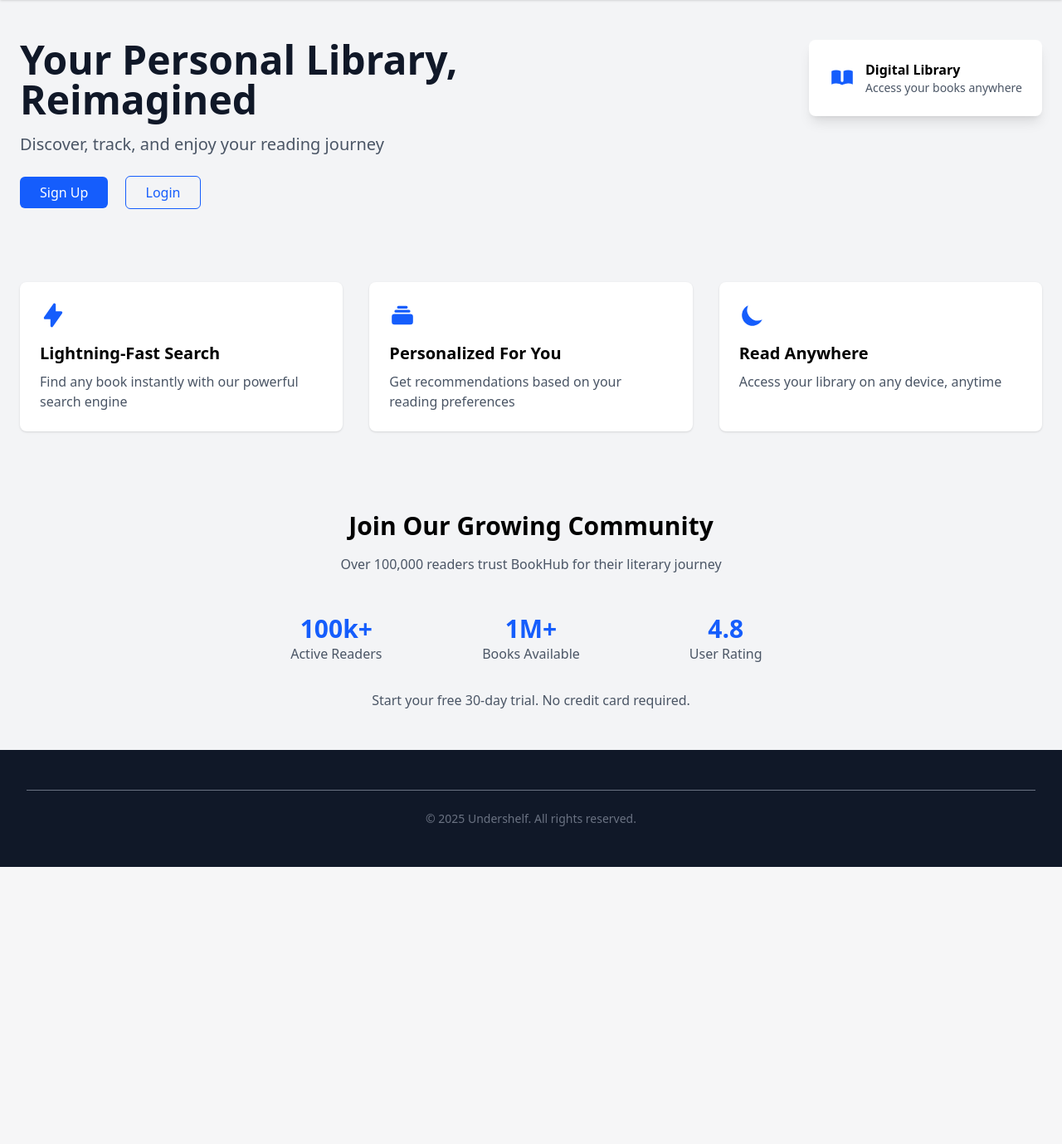
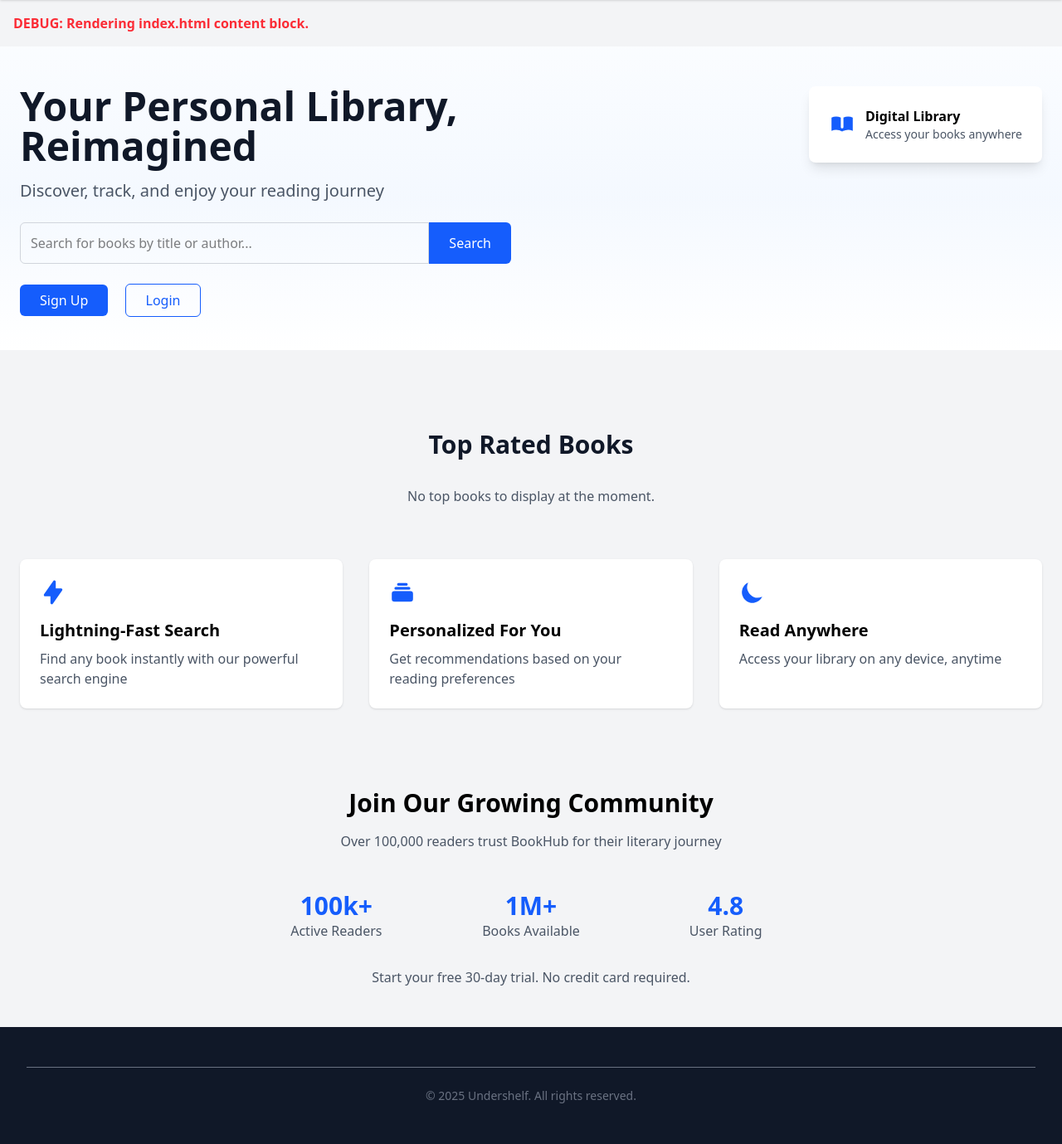
Before and after one commit to SP-SDU/Undershelf, a Django app: page / in a window 1280 px wide. Shown: the part 64-1443 px from the top of the page at 83% size. Before the commit the page ends 1109 px from the top, so only its background shows below. Run offline with Django 5.2, Linux system fonts and the light colour scheme; data that the repository does not hold is empty; some libraries are stand-ins or nearby versions.

Commit message:
feat(home): Add search bar and display top books on index page

```diff
--- a/src/presentation/templates/index.html
+++ b/src/presentation/templates/index.html
@@ -1,17 +1,39 @@
 {% extends 'base.html' %}
+{% load static %}
 
 {% block content %}
-<main class="max-w-7xl mx-auto px-6 py-12">
+<p class="text-red-500 font-bold p-4">DEBUG: Rendering index.html content block.</p> <!-- Debug paragraph -->
+<!-- Hero Section with Wave Background Placeholder -->
+<div class="relative bg-white overflow-hidden">
+    <div class="absolute inset-0">
+        <!-- Placeholder for Wave SVG/Image -->
+        <!-- <img class="w-full h-full object-cover" src="{% static 'images/wave.svg' %}" alt="Wave background"> -->
+        <div class="w-full h-full bg-gradient-to-b from-blue-50 via-blue-100 to-transparent opacity-30"></div>
+        <!-- Simple gradient placeholder -->
+    </div>
+    <main class="relative max-w-7xl mx-auto px-6 py-12 z-10"> <!-- Added relative and z-10 -->
         <div class="grid grid-cols-1 gap-12 lg:grid-cols-2">
             <div>
                 <h1 class="text-5xl font-bold text-gray-900 mb-4">Your Personal Library, Reimagined</h1>
-            <p class="text-xl text-gray-600 mb-8">Discover, track, and enjoy your reading journey</p>
+                <p class="text-xl text-gray-600 mb-6">Discover, track, and enjoy your reading journey</p>
+
+                <!-- Search Bar -->
+                <form action="{% url 'search' %}" method="get" class="mb-8 flex">
+                    <input type="text" name="q" placeholder="Search for books by title or author..."
+                        class="flex-grow p-3 border border-gray-300 rounded-l-md focus:ring-blue-500 focus:border-blue-500">
+                    <button type="submit"
+                        class="bg-blue-600 text-white px-6 py-3 rounded-r-md hover:bg-blue-700">Search</button>
+                </form>
+
                 <div class="space-x-4">
                     <a href="{% url 'signup' %}" class="bg-blue-600 text-white px-6 py-2 rounded-md">Sign Up</a>
-                <a href="{% url 'login' %}" class="border border-blue-600 text-blue-600 px-6 py-2 rounded-md">Login</a>
+                    <a href="{% url 'login' %}"
+                        class="border border-blue-600 text-blue-600 px-6 py-2 rounded-md">Login</a>
                 </div>
             </div>
             <div class="relative">
+                <!-- Placeholder for Wave Design - could be an img or SVG background -->
+                <!-- For example: <img src="{% static 'path/to/wave.svg' %}" class="absolute inset-0 w-full h-full object-cover opacity-50" alt="Wave background"> -->
                 <div class="absolute top-0 right-0 bg-white p-6 rounded-lg shadow-lg">
                     <div class="flex items-center space-x-3">
                         <svg class="w-8 h-8 text-blue-600" fill="currentColor" viewBox="0 0 20 20">
@@ -25,9 +47,48 @@
                     </div>
                 </div>
             </div>
+        </div> <!-- End of main content grid -->
+    </main> <!-- End of relative main -->
+</div> <!-- End of Hero Section -->
+
+<!-- Sections below hero -->
+<div class="max-w-7xl mx-auto px-6 py-12"> <!-- Added container -->
+    <!-- Section for Top Books -->
+    <div class="mt-12"> <!-- Adjusted margin -->
+        <h2 class="text-3xl font-bold text-gray-900 mb-8 text-center">Top Rated Books</h2>
+        {% if top_books %}
+        <div class="grid grid-cols-1 sm:grid-cols-2 md:grid-cols-3 lg:grid-cols-4 xl:grid-cols-5 gap-8">
+            {% for book in top_books %}
+            <div class="bg-white rounded-lg shadow-lg overflow-hidden">
+                <a href="{% url 'book_details' book_id=book.id %}">
+                    {% if book.image %}
+                    <img src="{{ book.image }}" alt="{{ book.title }}" class="w-full h-64 object-cover">
+                    {% else %}
+                    <div class="w-full h-64 bg-gray-200 flex items-center justify-center">
+                        <span class="text-gray-500">No Image</span>
+                    </div>
+                    {% endif %}
+                </a>
+                <div class="p-4">
+                    <h3 class="text-lg font-semibold mb-1 truncate" title="{{ book.title }}">
+                        <a href="{% url 'book_details' book_id=book.id %}" class="hover:text-blue-600">{{ book.title
+                            }}</a>
+                    </h3>
+                    <p class="text-sm text-gray-600 truncate" title="{{ book.authors|default:'Unknown Author' }}">
+                        {{ book.authors|default:"Unknown Author" }}
+                    </p>
+                    <!-- Add more details like rating if available -->
+                </div>
+            </div>
+            {% endfor %}
+        </div>
+        {% else %}
+        <p class="text-center text-gray-600">No top books to display at the moment.</p>
+        {% endif %}
     </div>
 
-    <div class="grid grid-cols-1 gap-8 mt-24 md:grid-cols-3">
+    <!-- Existing Feature Sections (can be kept, modified, or removed) -->
+    <div class="grid grid-cols-1 gap-8 mt-16 md:grid-cols-3">
         <div class="p-6 bg-white rounded-lg shadow">
             <div class="text-blue-600 mb-4">
                 <svg class="w-8 h-8" fill="currentColor" viewBox="0 0 20 20">
@@ -78,5 +139,5 @@
         </div>
         <p class="text-gray-600 mt-8">Start your free 30-day trial. No credit card required.</p>
     </div>
-</main>
+</div> <!-- End of container for sections below hero -->
 {% endblock %}
--- a/src/presentation/views.py
+++ b/src/presentation/views.py
@@ -11,7 +11,14 @@ from data_access.models import Book
 
 
 def index(request):
-    return render(request, "index.html")
+    # Fetch top 10 books using the existing BookRanker
+    top_10_books = BookRanker.get_top_k(10)
+    # Debug print
+    print(f"DEBUG: Fetched {len(top_10_books)} top books for index page.")
+    context = {
+        "top_books": top_10_books,
+    }
+    return render(request, "index.html", context)
 
 
 def search(request):
@@ -23,8 +30,9 @@ def search(request):
     query = request.GET.get("q", "").strip()
     books_query = Book.objects.all().order_by("id")
     if query:
-        books_query = books_query.filter(title__icontains=query) | books_query.filter(
-            authors__icontains=query
+        books_query = (
+            books_query.filter(title__icontains=query) |
+            books_query.filter(authors__icontains=query)
         )
         books_query = books_query.distinct()
 
@@ -39,7 +47,9 @@ def search(request):
     else:
         books = page_books
 
-    sorted_books = MergeSort.sort_books(books, sort, ascending=(order == "asc"))
+    sorted_books = MergeSort.sort_books(
+        books, sort, ascending=(order == "asc")
+    )
 
     context = {
         "books": sorted_books,
@@ -58,11 +68,14 @@ def autocomplete(request):
     if not prefix:
         return JsonResponse({"suggestions": []})
     # Custom BST is super slow and is required for search.
-    # This uses indexed DB query (O(log n + k)) since it is not required for autocomplete.
-    books = Book.objects.filter(title__istartswith=prefix).order_by("title")[
-        :max_results
+    # This uses indexed DB query (O(log n + k)) since it is not required for
+    # autocomplete.
+    books = Book.objects.filter(
+        title__istartswith=prefix
+    ).order_by("title")[:max_results]
+    data = [
+        {"id": b.id, "title": b.title, "authors": b.authors} for b in books
     ]
-    data = [{"id": b.id, "title": b.title, "authors": b.authors} for b in books]
     return JsonResponse({"suggestions": data})
 
 
@@ -70,14 +83,20 @@ def book_details(request, book_id):
     book = get_object_or_404(Book, pk=book_id)
     reviews = book.reviews.all()
 
-    return render(request, "book_details.html", {"book": book, "reviews": reviews})
+    return render(
+        request, "book_details.html", {"book": book, "reviews": reviews}
+    )
 
 
 def top_books(request):
     k = int(request.GET.get("k", 10))
     top_rated_books = BookRanker.get_top_k(k)
 
-    context = {"top_books": top_rated_books, "k_value": k, "title": f"Top {k} Books"}
+    context = {
+        "top_books": top_rated_books,
+        "k_value": k,
+        "title": f"Top {k} Books"
+    }
     return render(request, "top_books.html", context)
 
 
```
Lines whose indentation alone changed are shown as unchanged.
